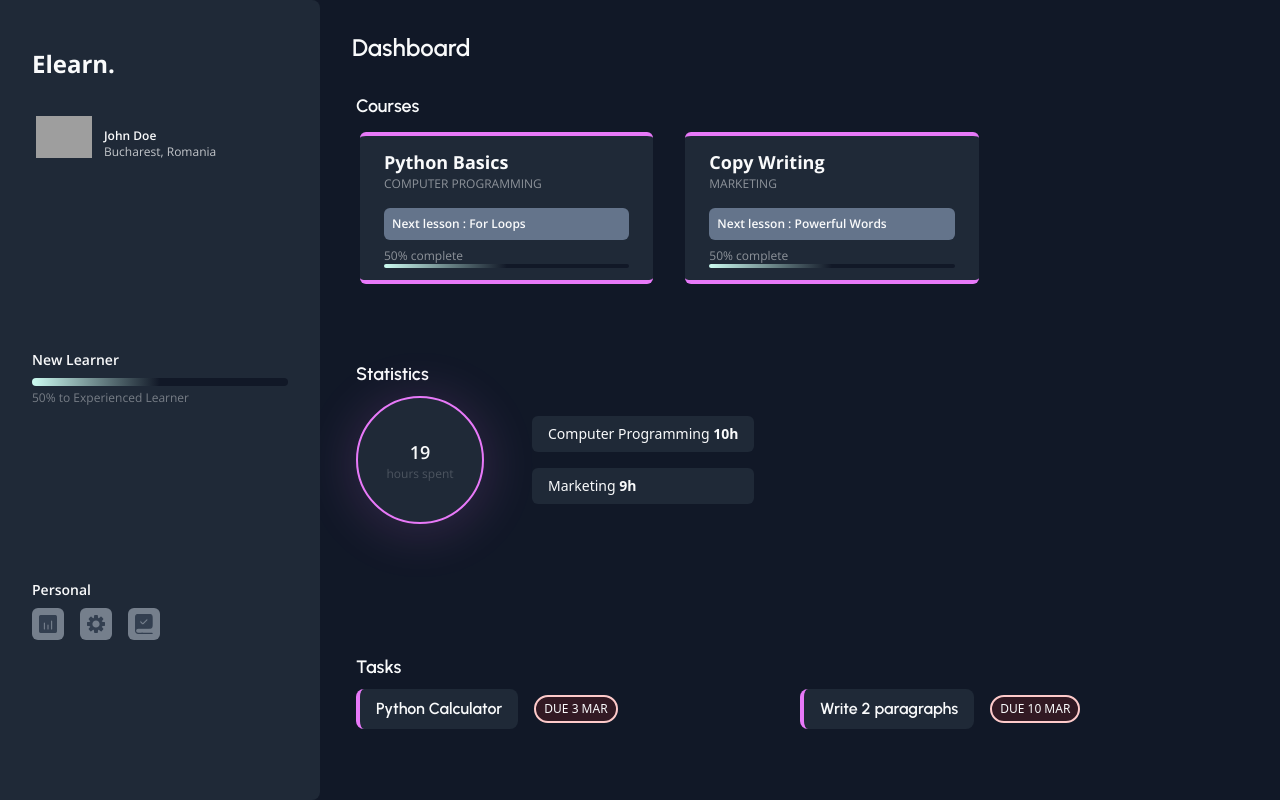
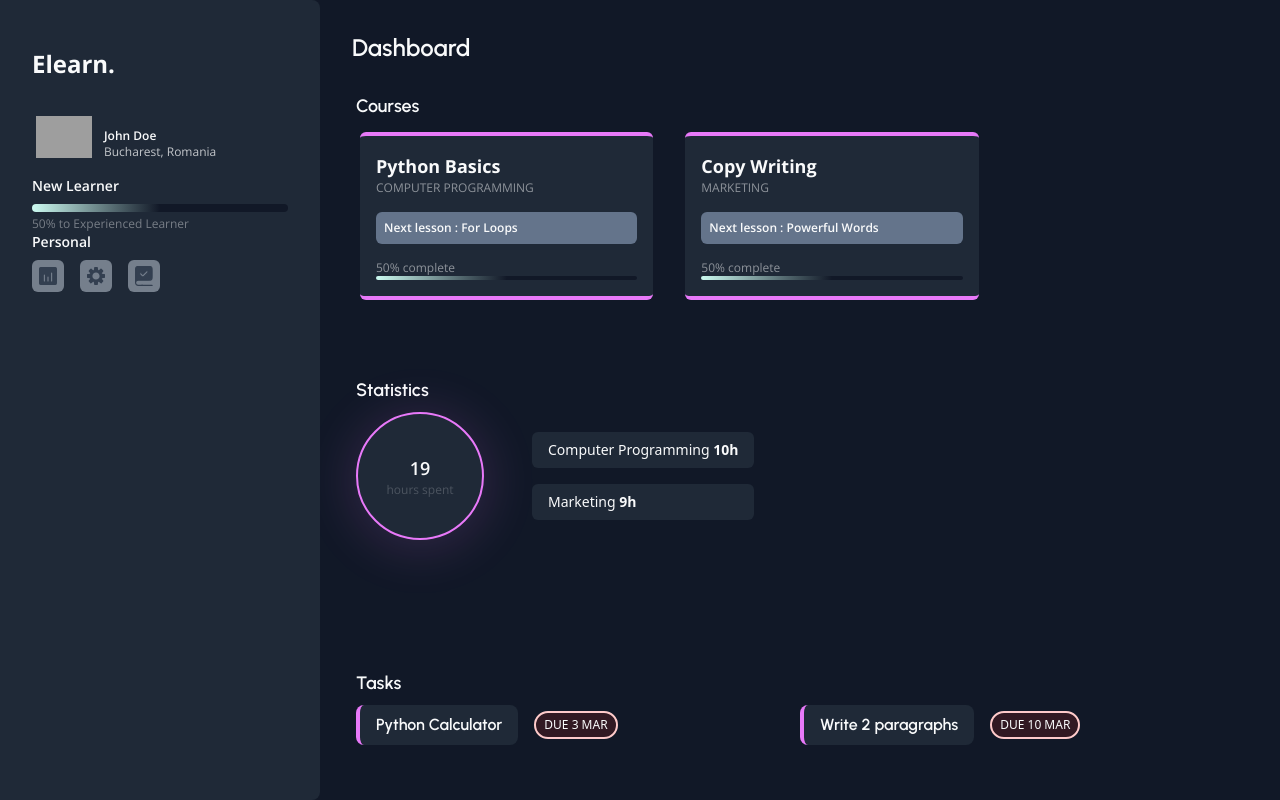
Before and after one commit to antoniogrosu/elearn-frontend, a React (Vite) app: page /dashboard in a window 1280 px wide. Built offline with nearby package versions, Linux system fonts and the light colour scheme; grey boxes are pictures that could not be loaded.

Commit message:
issues burger course dashboard

```diff
--- a/src/Components/Burger.jsx
+++ b/src/Components/Burger.jsx
@@ -16,7 +16,7 @@ export default function Burger() {
         </div>
       ) : (
         <div className="w-full">
-          <div className="bg-gray-900 p-2 absolute w-2/4 right-0 top-0 rounded-l-2xl h-full flex flex-col items-center pt-6">
+          <div className="z-10 bg-gray-800 p-2 absolute w-8/12 right-0 top-0 rounded-l-2xl h-full flex flex-col items-center pt-6">
             <h1 className="text-2xl urbanist font-semibold text-gray-50">
               Menu
             </h1>
@@ -26,13 +26,13 @@ export default function Burger() {
               </p>
             </Link>
             <Link to="/courses">
-              <p className="text-sm open-sans text-gray-50 w-full text-center py-2">
+              <p className="text-sm open-sans text-gray-50 w-full text-left py-2">
                 Courses
               </p>
             </Link>
           </div>
           <div
-            className="bg-gray-900 opacity-50 p-2 absolute w-2/4 left-0 top-0 rounded-l-2xl h-full"
+            className="bg-gray-900 opacity-75 p-2 absolute w-full z-0 left-0 top-0 rounded-l-2xl h-full"
             onClick={() => setIsOpen(!isOpen)}
           ></div>
         </div>
--- a/src/Components/DashboardPage/Dashboard.jsx
+++ b/src/Components/DashboardPage/Dashboard.jsx
@@ -1,4 +1,3 @@
-import DashboardCourse from "./DashboardCourse";
 import DashboardCoursesComp from "./DashboardCoursesComp";
 import DashboardStatisticsComp from "./DashboardStatisticsComp";
 import DashboardTaskComp from "./DashboardTasksComp";
--- a/src/Components/DashboardPage/DashboardCourse.jsx
+++ b/src/Components/DashboardPage/DashboardCourse.jsx
@@ -1,6 +1,6 @@
 export default function DashboardCourse(props) {
   return (
-    <div className="mb-6  md:mb-0 border-y-4 border-fuchsia-400 bg-gray-800 p-6 py-3 md:mr-8  w-full md:w-1/3 rounded-md">
+    <div className="mb-6  md:mb-0 border-y-4 border-fuchsia-400 bg-gray-800 p-4 md:mr-8 max-w-md  md:w-1/3 rounded-md">
       <h1 className="open-sans font-bold text-gray-50 text-lg">
         {props.title}
       </h1>
@@ -10,7 +10,7 @@ export default function DashboardCourse(props) {
       <div className="w-full open-sans text-gray-50 text-xs font-semibold bg-slate-500 p-2 rounded-md mt-4">
         Next lesson : {props.lesson}
       </div>
-      <div className="w-full mt-2">
+      <div className="w-full mt-4">
         <p className="text-xs text-gray-50 open-sans opacity-50">
           50% complete
         </p>
--- a/src/Components/DashboardPage/LeftNav.jsx
+++ b/src/Components/DashboardPage/LeftNav.jsx
@@ -9,7 +9,7 @@ export default function LeftNav() {
       <h1 className="open-sans text-gray-50 font-bold text-2xl">
         <Link to="/">Elearn.</Link>
       </h1>
-      <div className=" h-3/4 flex flex-col justify-between mt-8">
+      <div className="max-h-min h-80 flex flex-col justify-between mt-8">
         <div className="w-full flex items-center">
           <div className="rounded-full w-16 h-16 p-1">
             <img src={profilePic} />
```
